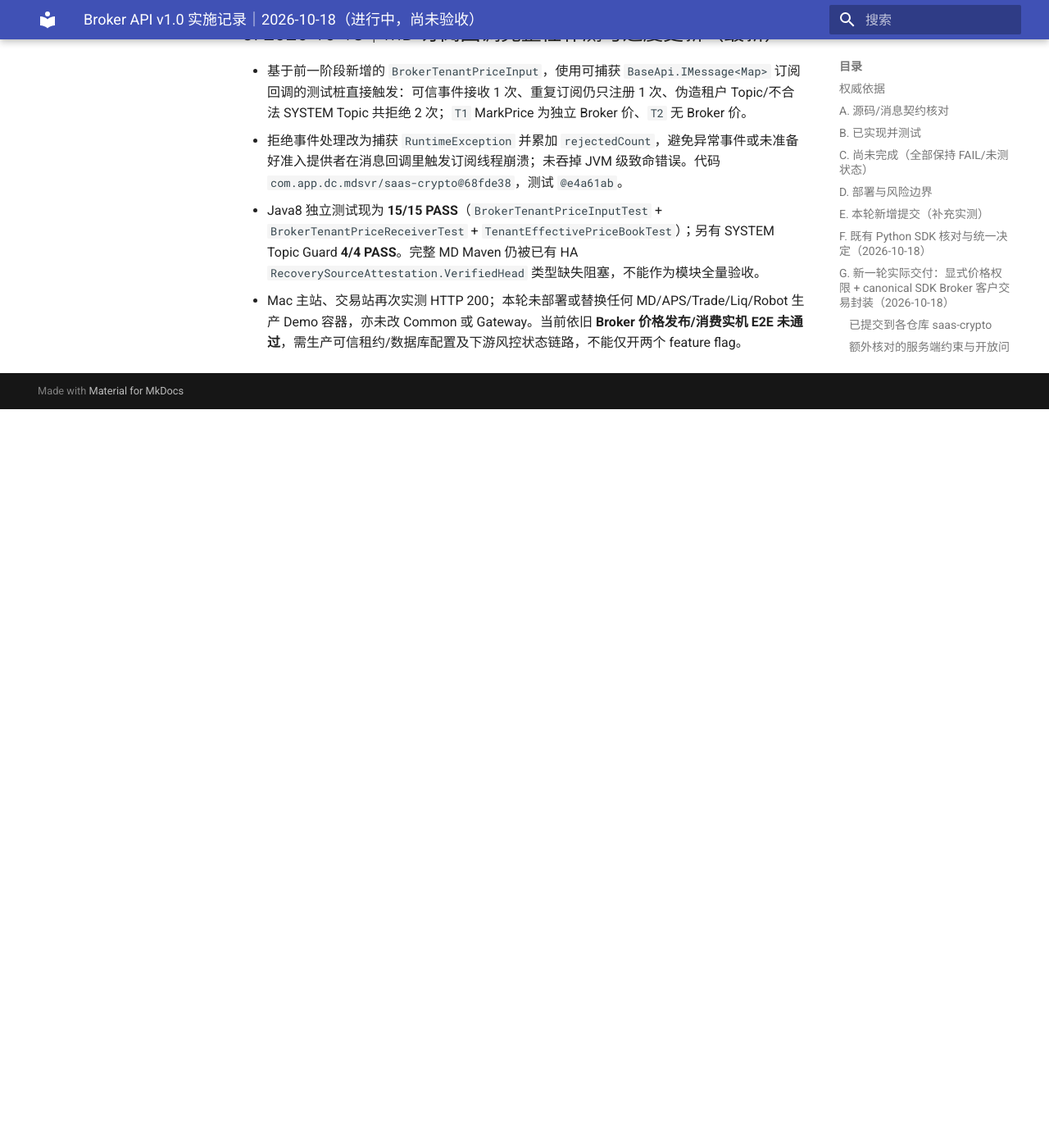
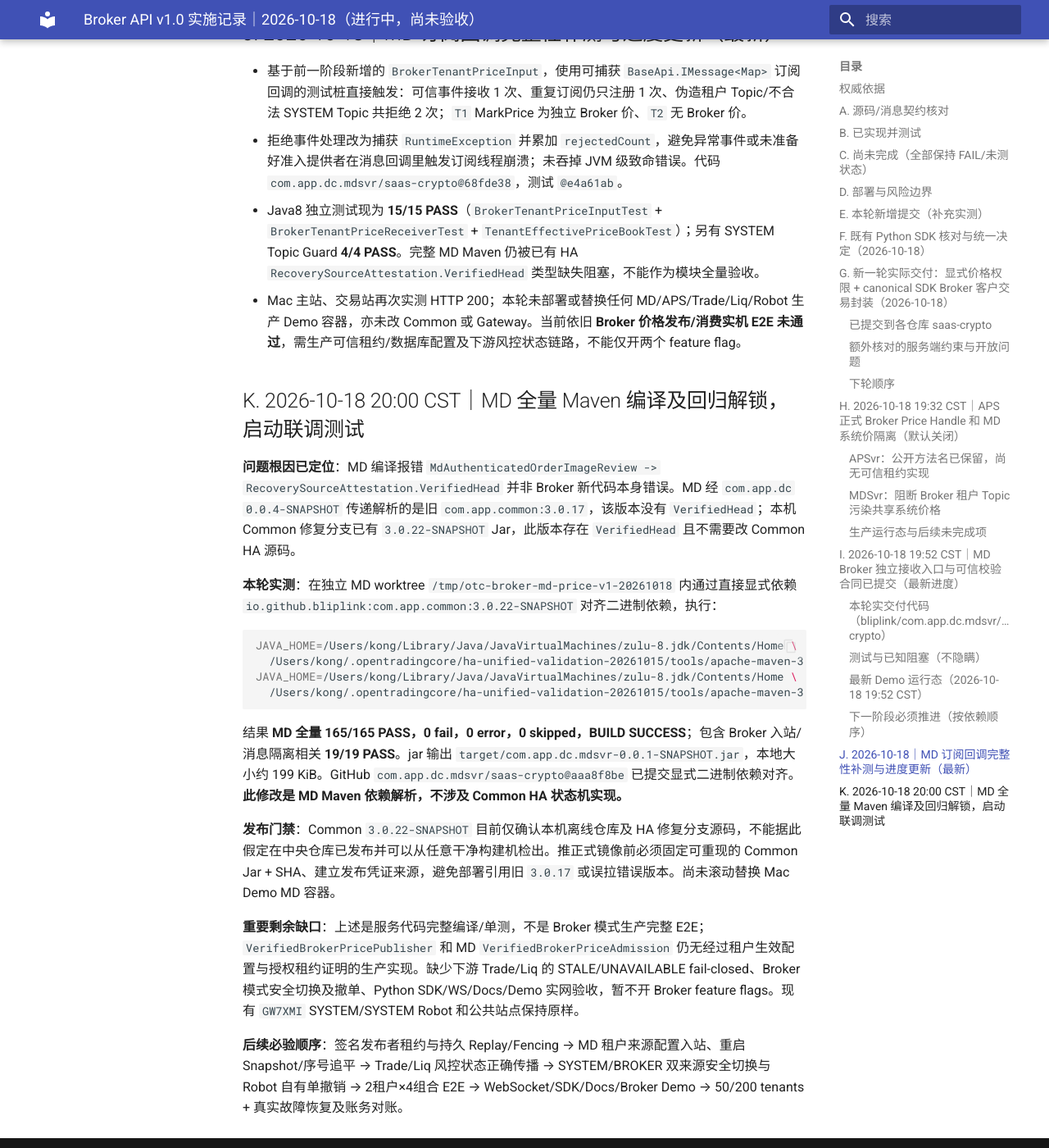
Before and after one commit to bliplink/dc-quant-deploy, an MkDocs documentation site: the page built from docs/BROKER_API_V1_IMPLEMENTATION_AUDIT_20261018.zh-CN.md, in a window 1280 px wide and 1400 px high, scrolled down 9369 px. Shown: the whole window at 82% size. Built offline with MkDocs 1.6.1 and Material for MkDocs 9.7.7, drawn with Linux system fonts in a browser that asks for light colours; before the commit the page ends 9868 px from its top, so only the background shows below that.

Commit message:
docs(broker): MD 165/165 full Maven tests via pinned Common ABI and release blocker [skip ci]

````diff
--- a/docs/BROKER_API_V1_IMPLEMENTATION_AUDIT_20261018.zh-CN.md
+++ b/docs/BROKER_API_V1_IMPLEMENTATION_AUDIT_20261018.zh-CN.md
@@ -158,3 +158,25 @@
 - 拒绝事件处理改为捕获 `RuntimeException` 并累加 `rejectedCount`，避免异常事件或未准备好准入提供者在消息回调里触发订阅线程崩溃；未吞掉 JVM 级致命错误。代码 `com.app.dc.mdsvr/saas-crypto@68fde38`，测试 `@e4a61ab`。
 - Java8 独立测试现为 **15/15 PASS**（`BrokerTenantPriceInputTest` + `BrokerTenantPriceReceiverTest` + `TenantEffectivePriceBookTest`）；另有 SYSTEM Topic Guard **4/4 PASS**。完整 MD Maven 仍被已有 HA `RecoverySourceAttestation.VerifiedHead` 类型缺失阻塞，不能作为模块全量验收。
 - Mac 主站、交易站再次实测 HTTP 200；本轮未部署或替换任何 MD/APS/Trade/Liq/Robot 生产 Demo 容器，亦未改 Common 或 Gateway。当前依旧 **Broker 价格发布/消费实机 E2E 未通过**，需生产可信租约/数据库配置及下游风控状态链路，不能仅开两个 feature flag。
+
+
+## K. 2026-10-18 20:00 CST｜MD 全量 Maven 编译及回归解锁，启动联调测试
+
+**问题根因已定位**：MD 编译报错 `MdAuthenticatedOrderImageReview -> RecoverySourceAttestation.VerifiedHead` 并非 Broker 新代码本身错误。MD 经 `com.app.dc 0.0.4-SNAPSHOT` 传递解析的是旧 `com.app.common:3.0.17`，该版本没有 `VerifiedHead`；本机 Common 修复分支已有 `3.0.22-SNAPSHOT` Jar，此版本存在 `VerifiedHead` 且不需要改 Common HA 源码。
+
+**本轮实测**：在独立 MD worktree `/tmp/otc-broker-md-price-v1-20261018` 内通过直接显式依赖 `io.github.bliplink:com.app.common:3.0.22-SNAPSHOT` 对齐二进制依赖，执行：
+
+```bash
+JAVA_HOME=/Users/kong/Library/Java/JavaVirtualMachines/zulu-8.jdk/Contents/Home \
+  /Users/kong/.opentradingcore/ha-unified-validation-20261015/tools/apache-maven-3.9.16/bin/mvn -B -o test
+JAVA_HOME=/Users/kong/Library/Java/JavaVirtualMachines/zulu-8.jdk/Contents/Home \
+  /Users/kong/.opentradingcore/ha-unified-validation-20261015/tools/apache-maven-3.9.16/bin/mvn -B -o package
+```
+
+结果 **MD 全量 165/165 PASS，0 fail，0 error，0 skipped，BUILD SUCCESS**；包含 Broker 入站/消息隔离相关 **19/19 PASS**。jar 输出 `target/com.app.dc.mdsvr-0.0.1-SNAPSHOT.jar`，本地大小约 199 KiB。GitHub `com.app.dc.mdsvr/saas-crypto@aaa8f8be` 已提交显式二进制依赖对齐。**此修改是 MD Maven 依赖解析，不涉及 Common HA 状态机实现。**
+
+**发布门禁**：Common `3.0.22-SNAPSHOT` 目前仅确认本机离线仓库及 HA 修复分支源码，不能据此假定在中央仓库已发布并可以从任意干净构建机检出。推正式镜像前必须固定可重现的 Common Jar + SHA、建立发布凭证来源，避免部署引用旧 `3.0.17` 或误拉错误版本。尚未滚动替换 Mac Demo MD 容器。
+
+**重要剩余缺口**：上述是服务代码完整编译/单测，不是 Broker 模式生产完整 E2E；`VerifiedBrokerPricePublisher` 和 MD `VerifiedBrokerPriceAdmission` 仍无经过租户生效配置与授权租约证明的生产实现。缺少下游 Trade/Liq 的 STALE/UNAVAILABLE fail-closed、Broker 模式安全切换及撤单、Python SDK/WS/Docs/Demo 实网验收，暂不开 Broker feature flags。现有 `GW7XMI` SYSTEM/SYSTEM Robot 和公共站点保持原样。
+
+**后续必验顺序**：签名发布者租约与持久 Replay/Fencing → MD 租户来源配置入站、重启 Snapshot/序号追平 → Trade/Liq 风控状态正确传播 → SYSTEM/BROKER 双来源安全切换与 Robot 自有单撤销 → 2租户×4组合 E2E → WebSocket/SDK/Docs/Broker Demo → 50/200 tenants + 真实故障恢复及账务对账。
````
